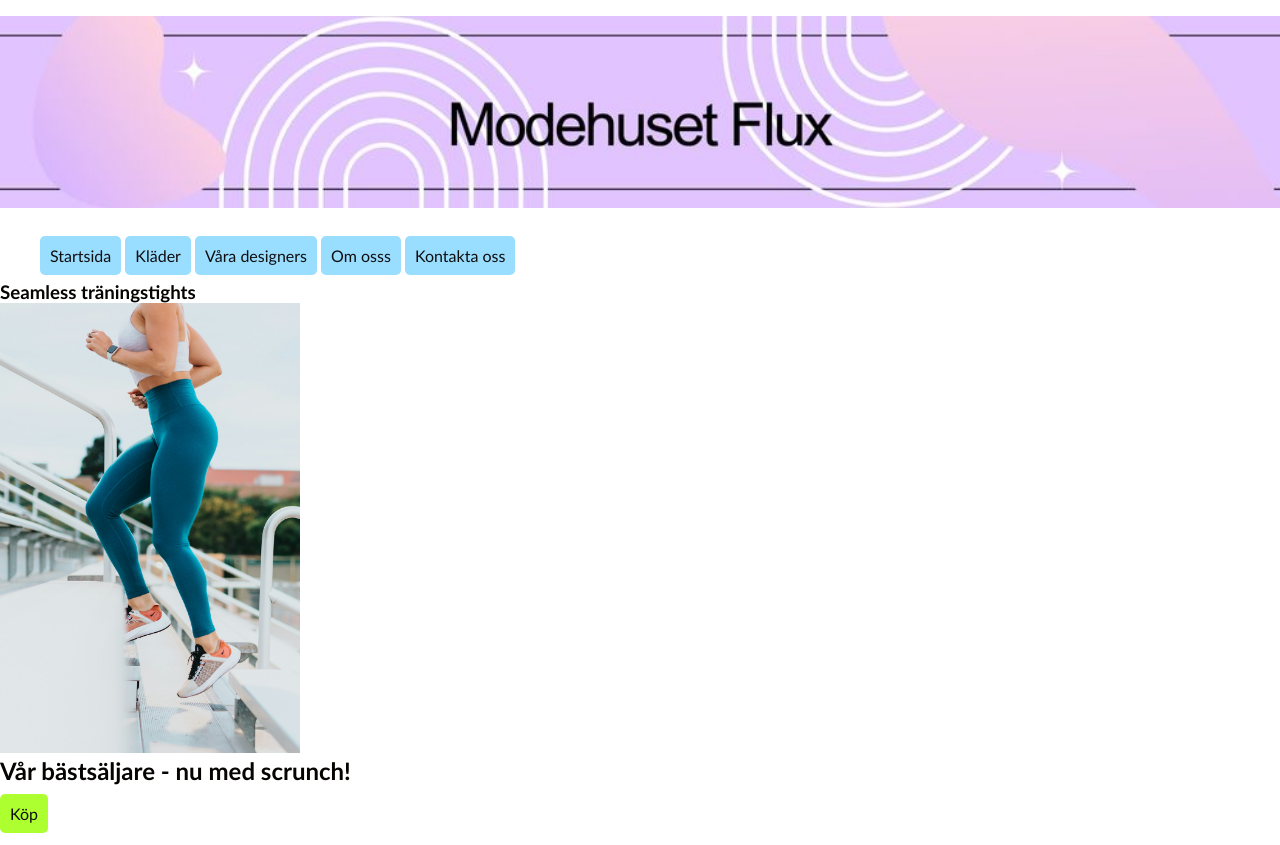
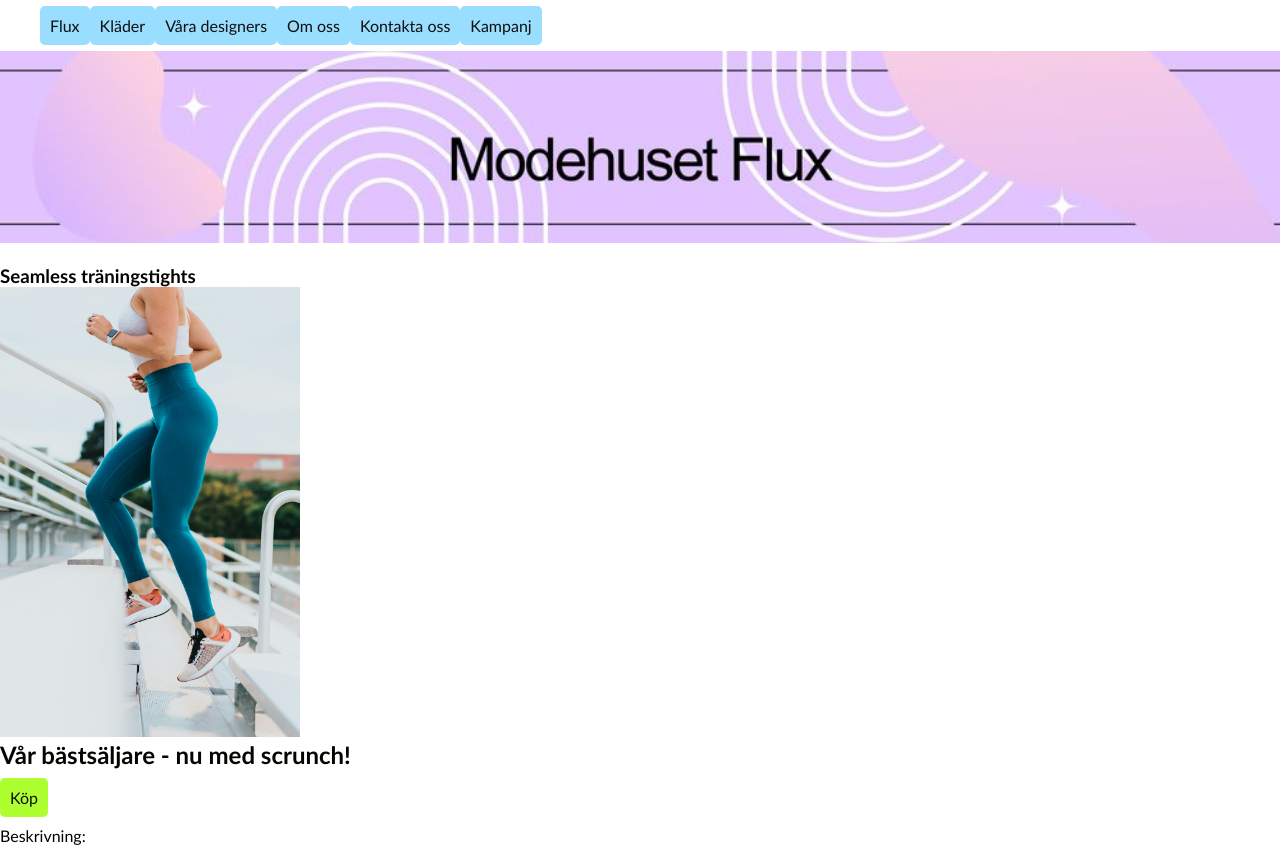
Before and after one commit to annamariahh/flux2, a plain HTML site: page tights.html in a window 1280 px wide. Shown: the top 845 px of the page. Drawn offline with Linux system fonts and the light colour scheme.

Commit message:
fixat menyn

```diff
--- /dev/null
+++ b/js/script.js
@@ -0,0 +1,25 @@
+function buildMenu() {
+
+    var links = [
+        ["Flux", "index.html"],
+        ["Kläder", "klader.html"],
+        ["Våra designers", "designers.html"],
+        ["Om oss", "omoss.html"],
+        ["Kontakta oss", "kontakt.html"],
+        ["Kampanj", "https://annamariawbcb4f2586d.wordpress.com/pask-erbjudande-20-pa-alla-tights/"]
+    ]
+
+
+    var content = ""
+    for (var i = 0; i < links.length; i++) {
+        var text = links[i][0]
+
+        var adress = links[i][1]
+
+        content = content + "<li><a href=\"" + adress + "\">" + text + "</a></li>"
+
+        // <li><a href="index.html">Startsidan</a></li>
+
+    }
+    document.getElementById("menu").innerHTML = content
+}
--- a/tights.html
+++ b/tights.html
@@ -14,31 +14,12 @@
     <nav>
         <ul id="menu"></ul>
 
-          <img src="images/Modehuset Flux.jpg" width="100%""
+          <img src="images/Modehuset Flux.jpg" width="100%">
             <br>
       <nav>
         <br>
 
-       <div>
-            <ul id="menu">
 
-                <li>
-                    <li> <a href="kontakt.html">Startsida</a>
-
-                    <a href="klader.html">Kläder</a>
-                </li>
-                <li>
-                    <a href="designers.html">Våra designers</a>
-                </li>
-
-                <li>
-                    <a href="omoss.html">Om osss</a>
-                </li>
-
-                <li> <a href="kontakt.html">Kontakta oss</a>
-
-            </ul>
-        </div>
     <h1 class="mainheader">Seamless träningstights</h1>
     <div class="myflexbox">
         <div class="produkt">
@@ -92,5 +73,6 @@ Betygsätt 1-5
         <li><a href="allmanna-villkor.html">Allmänna villkor</a></li>
         </ul>
 </footer>
+<script src="js/script.js" ></script>
 </body>
 </html>
```
Also changed, not shown: designers.html (+1 -18 lines), index.html (+3 -21 lines), klader.html (+3 -21 lines), kontakt.html (+1 -14 lines), omoss.html (+1 -16 lines), tabort.html (+2 -17 lines), varukorg.html (+1 -19 lines).
